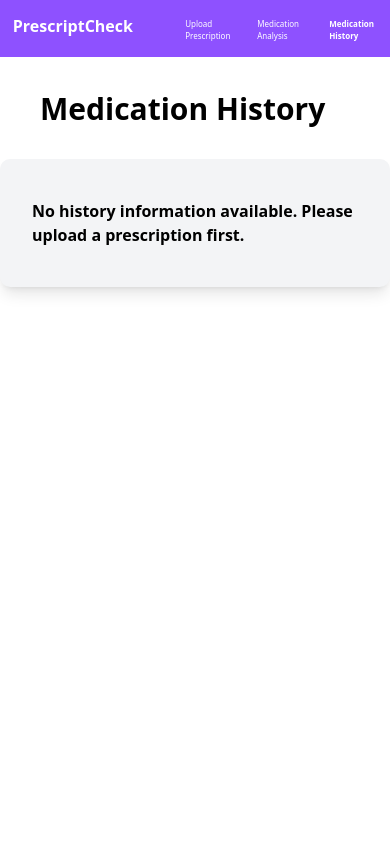
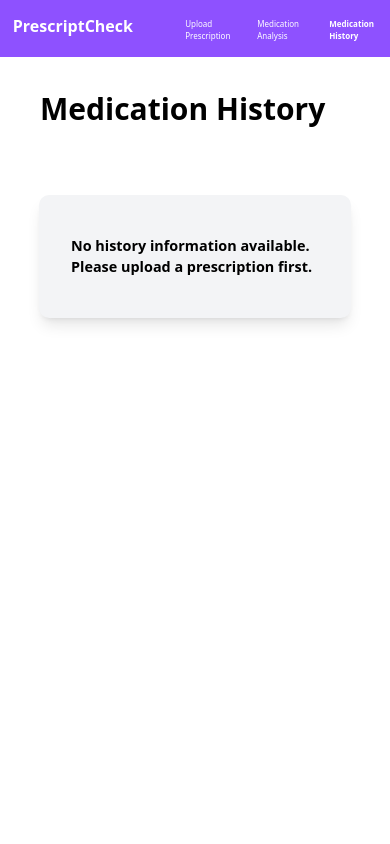
Before and after one commit to ad1tyq/PrescriptCheck, a React (Vite) app in the folder frontend/: page /history in a window 390 px wide. Shown: the top 844 px of the page. Built offline with nearby package versions, Linux system fonts and the light colour scheme.

Commit message:
mobile view take 3

```diff
--- a/frontend/src/components/historyCard.jsx
+++ b/frontend/src/components/historyCard.jsx
@@ -16,7 +16,8 @@ function History() {
     if (!prescriptionHistory || prescriptionHistory.length === 0) {
         return (
             <div className="flex justify-center">
-                <div className="shadow-lg bg-gray-100 mt-1 rounded-[10px] w-[72rem] h-auto py-10 px-8 gap-5 flex flex-col justify-center">
+                <div className="shadow-lg bg-gray-100 mt-10 rounded-[10px] w-[clamp(10rem,80vw,80rem)]
+            text-[clamp(0.9rem,1.1vw,1.1rem)] h-auto py-10 px-8 gap-5 flex flex-col justify-center">
                     <p><b>No history information available. Please upload a prescription first.</b></p>
                 </div>
             </div>
```
